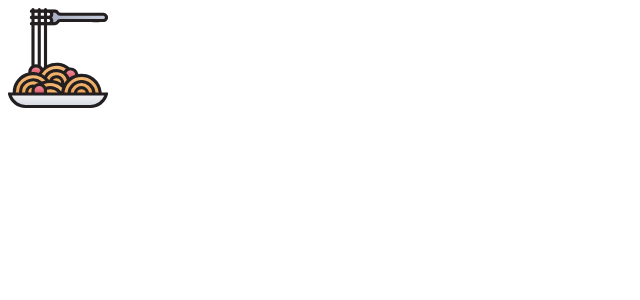
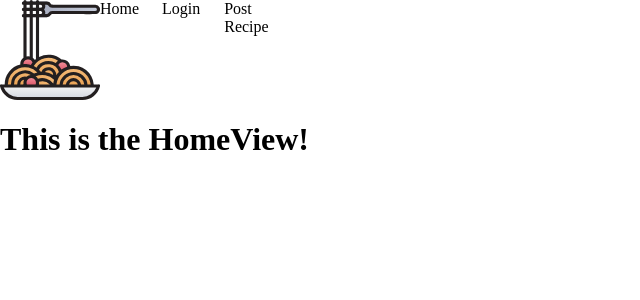
Before and after one commit to adamalmqvist/recipeapp2, a React (Create React App) app: page / in a window 1280 px wide. Shown: the top 300 px of the page, without its empty margins (0-640 px from the left). Built offline with nearby package versions, Linux system fonts and the light colour scheme.

Commit message:
Added new view and log in function

```diff
--- a/src/App.tsx
+++ b/src/App.tsx
@@ -1,6 +1,8 @@
 import React from 'react';
+import './shared/css/Global.css'
 import { Routes } from './routes/Routes'
 import { Desktopnavigation } from './components/navigation/desktopnavigation/Desktopnavigation'
+
 
 function App() {
   return (
--- a/src/components/navigation/desktopnavigation/Desktopnavigation.css
+++ b/src/components/navigation/desktopnavigation/Desktopnavigation.css
@@ -1,10 +1,9 @@
 .desktopNavigationContainer{
     display: grid;
     grid-template-columns: repeat(20, 1fr);
-
-
 }
 
 .navigationLogotype {
     width: 100px;
+    cursor: pointer;
 }
--- a/src/components/navigation/desktopnavigation/Desktopnavigation.tsx
+++ b/src/components/navigation/desktopnavigation/Desktopnavigation.tsx
@@ -1,10 +1,16 @@
 import './Desktopnavigation.css'
 import Logotype from '../../../shared/images/foodlogo.svg'
+import { useHistory } from 'react-router-dom'
+import RoutingPath from '../../../routes/RoutingPath'
 
 export const Desktopnavigation = () => {
+    const history = useHistory()
     return (
         <div className="desktopNavigationContainer">
             <img className="navigationLogotype" alt="Error..." src={Logotype}></img>
+            <span onClick={() => history.push(RoutingPath.homeView)}>Home</span>
+            <span onClick={() => history.push(RoutingPath.loginView)}>Login</span>
+            <span onClick={() => history.push(RoutingPath.postView)}>Post Recipe</span>
         </div>
     )
 }
--- a/src/routes/Routes.tsx
+++ b/src/routes/Routes.tsx
@@ -1,6 +1,8 @@
 import { BrowserRouter, Switch, Route } from 'react-router-dom'
 import {HomeView} from '../view/HomeView'
-import {AboutView} from '../view/AboutView'
+import {LoginView} from '../view/LoginView'
+import {PostView} from '../view/PostView'
+import RoutingPath from './RoutingPath'
 
 
 export const Routes = (props: { children: React.ReactChild }) => {
@@ -9,8 +11,9 @@ export const Routes = (props: { children: React.ReactChild }) => {
         <BrowserRouter>
            {children}
            <Switch>
-              <Route exact path={'/home'} component={HomeView}/>
-              <Route exact path={'/about'} component={AboutView}/>
+              <Route exact path={RoutingPath.homeView} component={HomeView}/>
+              <Route exact path={RoutingPath.loginView} component={LoginView}/>
+              <Route exact path={RoutingPath.postView} component={PostView}/>
            </Switch>
         </BrowserRouter>
     )
--- /dev/null
+++ b/src/routes/RoutingPath.ts
@@ -0,0 +1,9 @@
+const homeView: string = '/'
+const loginView: string = '/login'
+const postView: string = '/post'
+// eslint-disable-next-line
+export default {
+    homeView,
+    loginView,
+    postView
+}
--- /dev/null
+++ b/src/shared/css/Global.css
@@ -0,0 +1,5 @@
+body {
+    margin: 0;
+    padding: 0;
+
+}
--- /dev/null
+++ b/src/shared/interface/interface.ts
@@ -0,0 +1,4 @@
+export interface loginCredentials {
+    username: string,
+    password: string
+}
--- a/src/view/AboutView.tsx
+++ /dev/null
@@ -1,9 +0,0 @@
-import React from 'react'
-
-export const AboutView = () => {
-    return (
-        <div>
-            <h1>This is the AboutView!</h1>
-        </div>
-    )
-}
--- a/src/view/HomeView.tsx
+++ b/src/view/HomeView.tsx
@@ -1,4 +1,3 @@
-import React from 'react'
 
 export const HomeView = () => {
     return (
--- /dev/null
+++ b/src/view/LoginView.tsx
@@ -0,0 +1,26 @@
+import { useState } from 'react'
+import { loginCredentials } from '../shared/interface/interface'
+import { useHistory } from 'react-router-dom'
+import RoutingPath from '../routes/RoutingPath'
+
+export const LoginView = () => {
+    const history = useHistory()
+    const [loginCredentials, setloginCredentials] = useState<loginCredentials>({username: '', password: ''})
+    const signIn = () => {
+        history.push(RoutingPath.homeView)
+        localStorage.setItem("user", loginCredentials.username)
+    }
+    return (
+        <div>
+           <form>
+            <input
+            placeholder="Username"
+            onChange={event => setloginCredentials({...loginCredentials, username: event.target.value})}/> <br/>
+            <input
+            placeholder="Password"
+            onChange={event => setloginCredentials({...loginCredentials, password: event.target.value})}/>
+            <button onClick={() => signIn()}>Sign in</button>
+            </form>
+        </div>
+    )
+}
--- /dev/null
+++ b/src/view/PostView.tsx
@@ -0,0 +1,7 @@
+export const PostView = () => {
+    return (
+        <div>
+            <h1>This is the PostView!</h1>
+        </div>
+    )
+}
```
Also changed, not shown: 1 other file (tests, documents, lock files or other folders).
